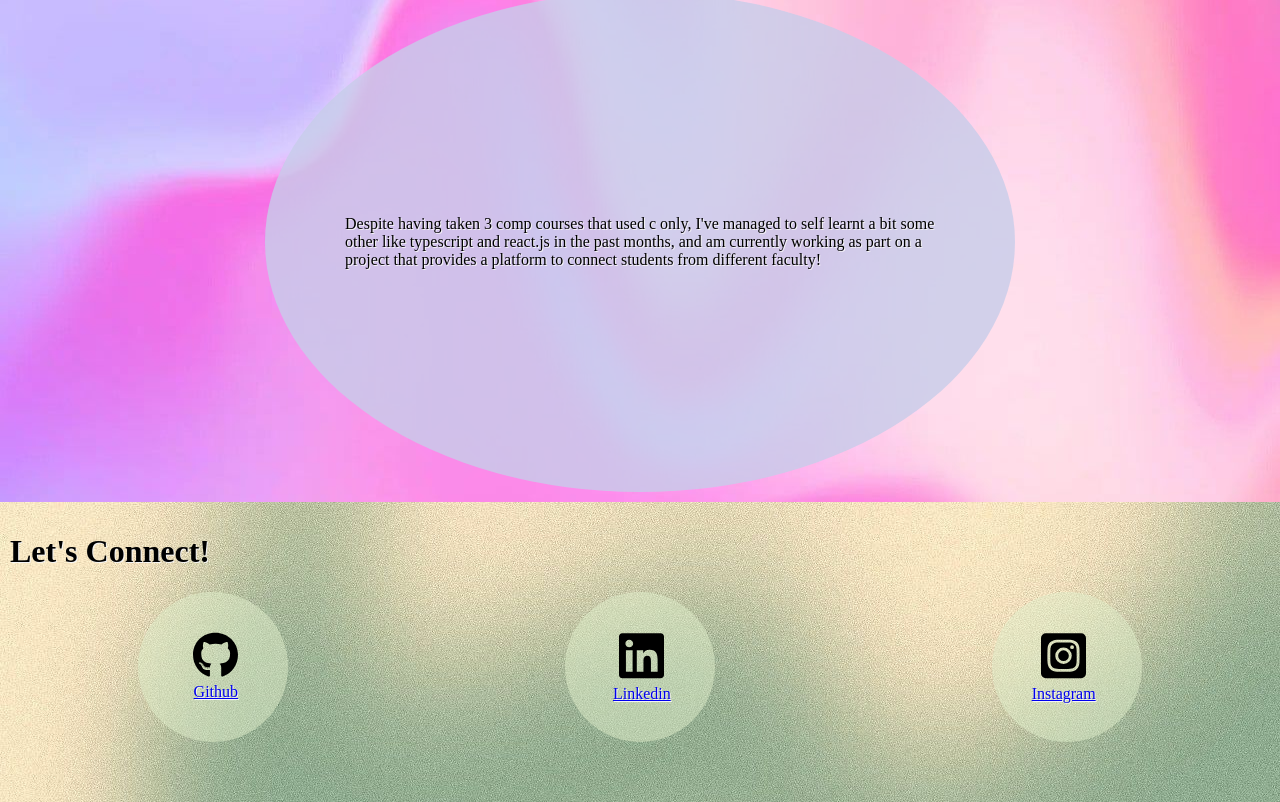
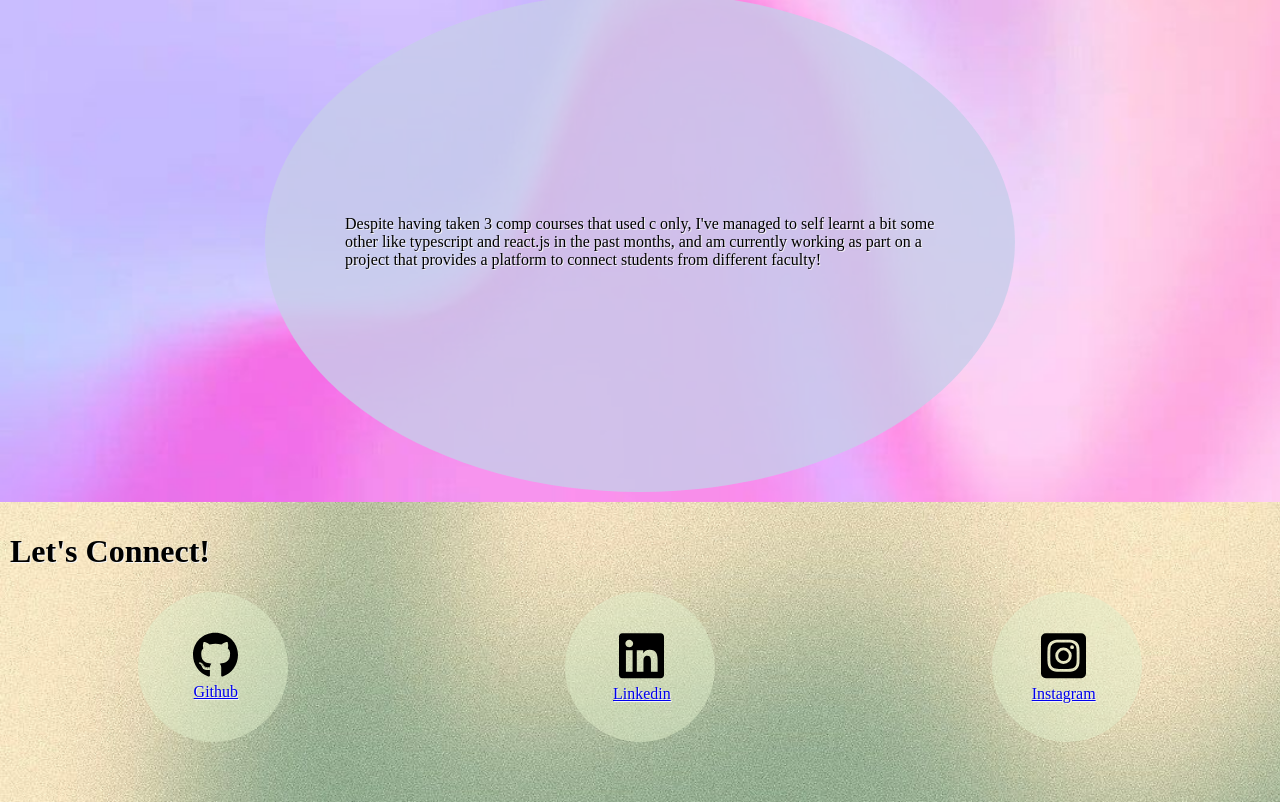
Before and after one commit to vivianchengg/vivian-profile, a React (Create React App) app: page / in a window 1280 px wide. Shown: the part 908-1710 px from the top of the page. Built offline with nearby package versions, Linux system fonts and the light colour scheme.

Commit message:
update background size

```diff
--- a/src/App.css
+++ b/src/App.css
@@ -24,6 +24,7 @@
   padding-top: 10px;
   padding-bottom: 10px;
   background-image: url("image/bluish.jpeg");
+  background-size: 150%;
   text-shadow: 1px 1px whitesmoke;
 }
 
@@ -31,6 +32,7 @@
   padding-top: 10px;
   padding-bottom: 10px;
   background-image: url("image/green2.jpeg");
+  background-size: 120%;
   text-shadow: 1px 1px whitesmoke;
 }
 
```
